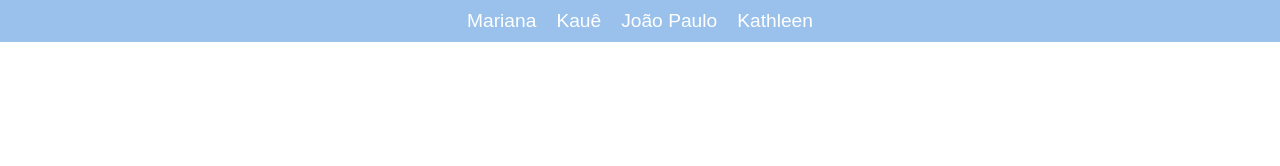
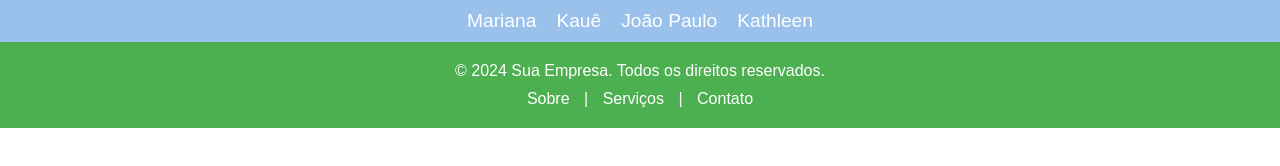
Before and after one commit to Mar1anaf/gitGrupo, a plain HTML site: page index.html in a window 1280 px wide. Drawn offline with Linux system fonts and the light colour scheme.

Commit message:
footer joao

```diff
--- a/index.html
+++ b/index.html
@@ -1,10 +1,12 @@
 <!DOCTYPE html>
 <html lang="pt-BR">
+
 <head>
     <meta charset="UTF-8">
     <meta name="viewport" content="width=device-width, initial-scale=1.0">
     <title>GitHub</title>
 </head>
+
 <body>
     <header>
         <nav>
@@ -16,7 +18,19 @@
             </ul>
         </nav>
     </header>
+
+    <footer class="footer">
+        <div class="footer-content">
+            <p>&copy; 2024 Sua Empresa. Todos os direitos reservados.</p>
+            <nav class="footer-nav">
+                <a href="#about">Sobre</a> |
+                <a href="#services">Serviços</a> |
+                <a href="#contact">Contato</a>
+            </nav>
+        </div>
+    </footer>
 </body>
+
 </html>
 
 <style>
@@ -56,4 +70,26 @@ nav ul li {
     nav ul li:hover {
         color: #1e90ff;
     }
+
+    .footer {
+        background-color: #4CAF50;
+        color: #fff;
+        padding: 20px;
+        text-align: center;
+    }
+
+    .footer-content {
+        max-width: 1200px;
+        margin: 0 auto;
+    }
+
+    .footer-nav {
+        margin-top: 10px;
+    }
+
+    .footer-nav a {
+        color: #fff;
+        margin: 0 10px;
+        text-decoration: none;
+    }
 </style>
```
Lines whose indentation alone changed are shown as unchanged.
